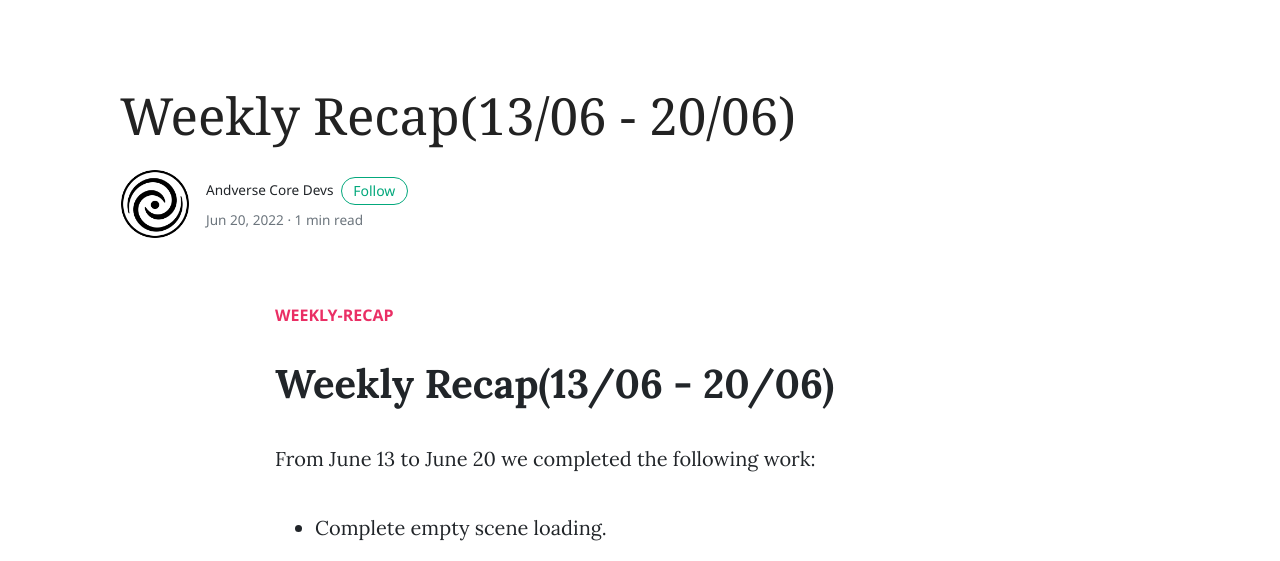
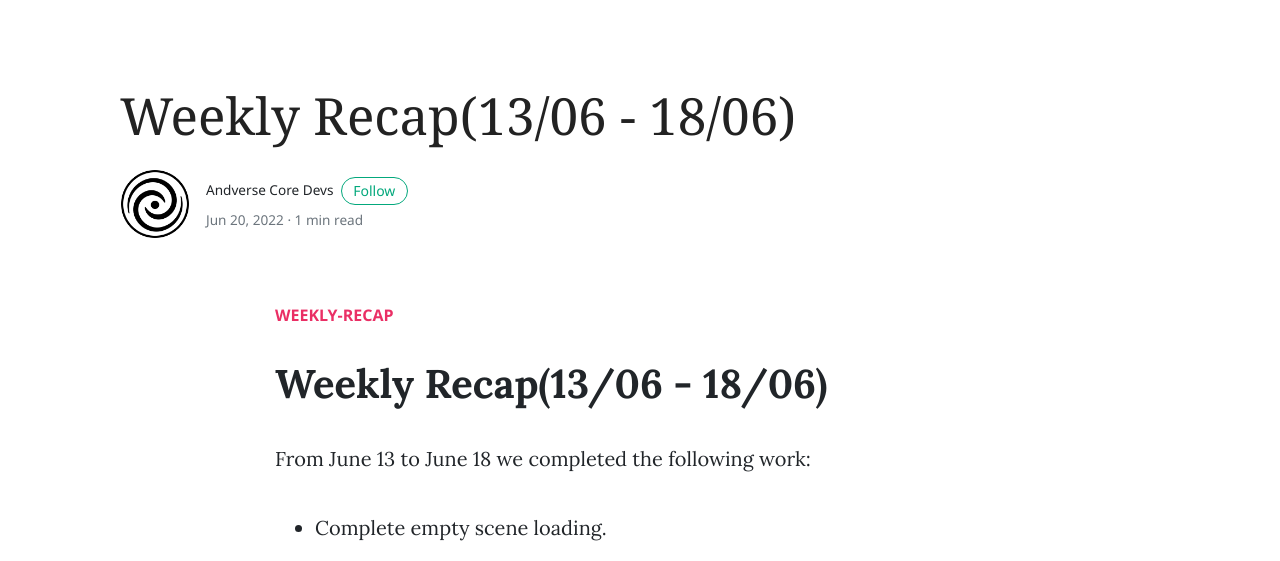
Before and after one commit to andverse-core/blog, a Jekyll site: the page built from _posts/2022-06-20-weekly-recap.md, in a window 1280 px wide and 1261 px high. Shown: the part 522-1083 px from the top of the window. Built offline with Jekyll 4.4.1, drawn with Linux system fonts in a browser that asks for light colours; nearby versions of some CDN libraries.

Commit message:
docs: update wp

```diff
--- a/_posts/2022-06-20-weekly-recap.md
+++ b/_posts/2022-06-20-weekly-recap.md
@@ -1,6 +1,6 @@
 ---
 layout: post
-title:  "Weekly Recap(13/06 - 20/06)"
+title:  "Weekly Recap(13/06 - 18/06)"
 author: "Andverse Core Devs"
 categories: [weekly-recap]
 image: assets/images/weekly.png
@@ -8,8 +8,8 @@ tags: []
 permalink: "/weekly-recap-20220620/"
 ---
 
-# Weekly Recap(13/06 - 20/06)
+# Weekly Recap(13/06 - 18/06)
 
-From June 13 to June 20 we completed the following work:
+From June 13 to June 18 we completed the following work:
 
 - Complete empty scene loading.
```
